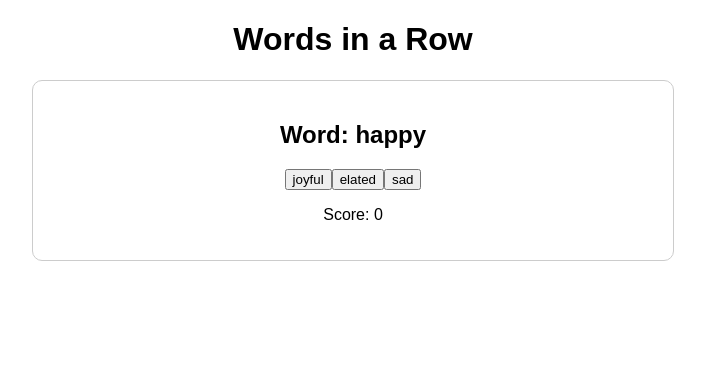
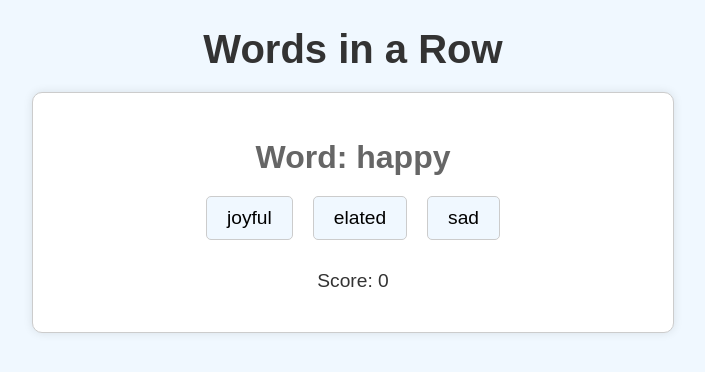
Before and after one commit to mrafchangi/wordsinarow, a plain HTML site: page index.html in a window 1280 px wide. Shown: the whole page, without its empty margins (287-992 px from the left). Drawn offline with Linux system fonts and the light colour scheme.

Commit message:
Update style.css

```diff
--- a/style.css
+++ b/style.css
@@ -3,6 +3,7 @@ body {
     text-align: center;
     margin: 0;
     padding: 0;
+    background-color: #f0f8ff;
 }
 
 #game-container {
@@ -11,4 +12,43 @@ body {
     padding: 20px;
     border: 1px solid #ccc;
     border-radius: 10px;
+    box-shadow: 0 0 10px rgba(0, 0, 0, 0.1);
+    background-color: #fff;
 }
+
+h1 {
+    font-size: 2.5em;
+    margin-bottom: 20px;
+    color: #333;
+}
+
+h2 {
+    font-size: 2em;
+    margin-bottom: 10px;
+    color: #666;
+}
+
+button {
+    font-size: 1.2em;
+    padding: 10px 20px;
+    margin: 10px;
+    border: none;
+    border-radius: 5px;
+    cursor: pointer;
+    transition: background-color 0.3s ease;
+}
+
+button:hover {
+    background-color: #ddd;
+}
+
+.synonym-button {
+    background-color: #f0f8ff;
+    border: 1px solid #ccc;
+}
+
+p {
+    font-size: 1.2em;
+    margin-top: 20px;
+    color: #333;
+}
```
